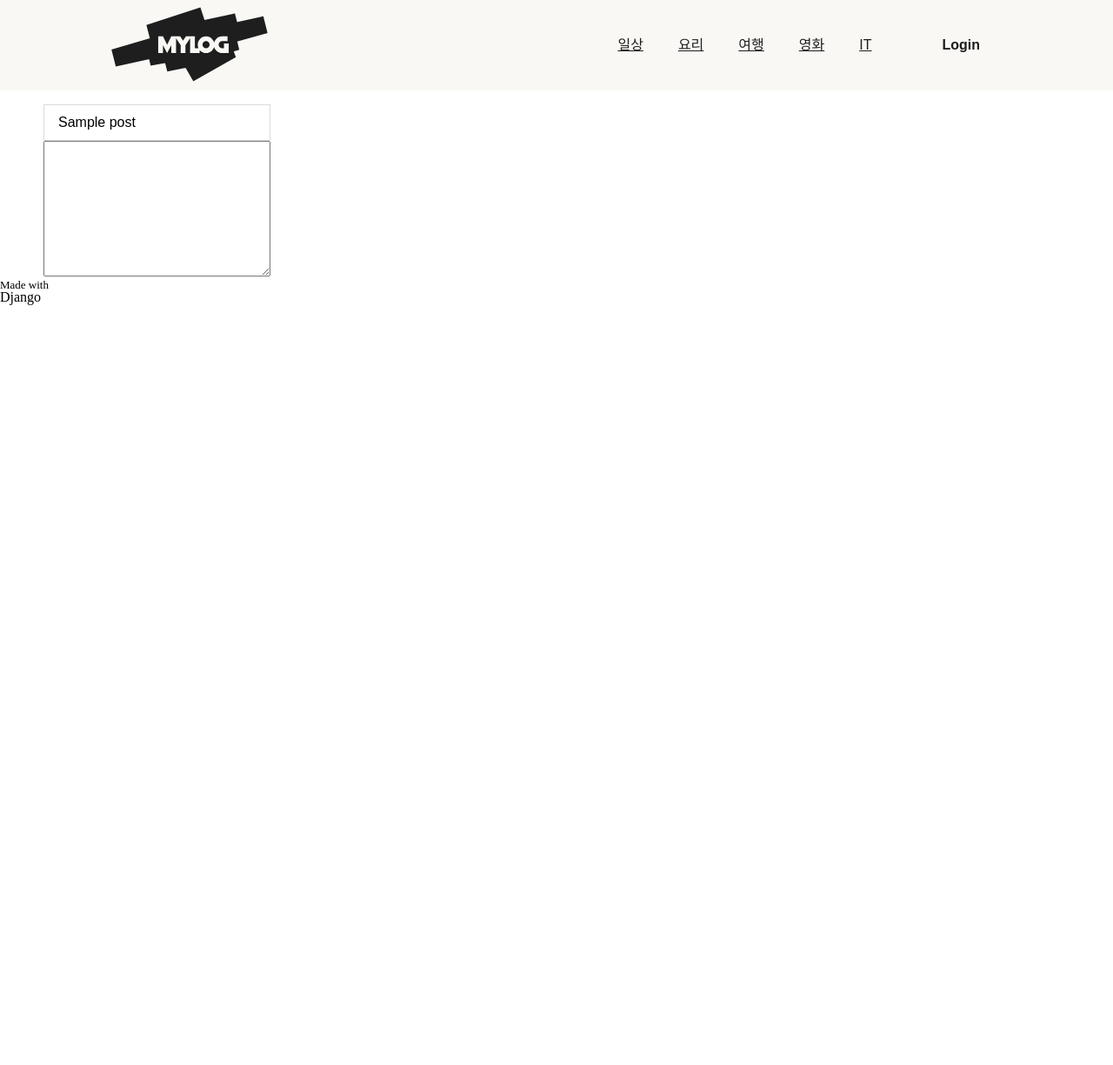
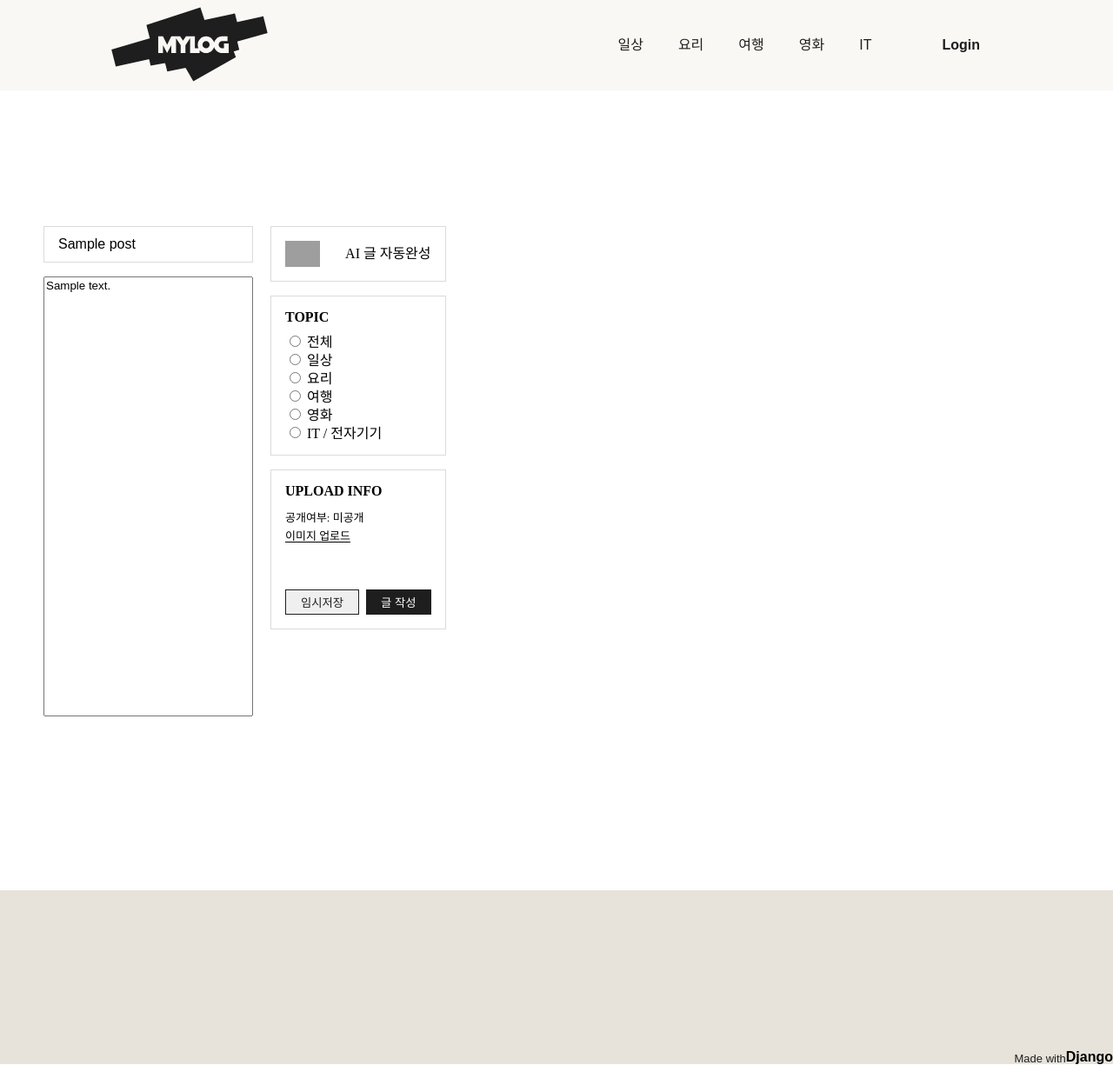
Before and after one commit to ANBambi/django_blog_WhatIsJiho, a Django app: template blog_project/blog_app/templates/write.html in a window 1280 px wide. Shown: the whole page at 87% size. Before the commit the page ends 351 px from the top, so only its background shows below. Run offline with Django 4.2, Linux system fonts and the light colour scheme; the template is opened without the code that fills it: most values are stand-ins (such as "Sample title", 1, 10 or a date in 2020); some libraries are stand-ins or nearby versions; some web fonts are replaced; grey boxes are pictures that could not be loaded.

Commit message:
Feat: write후 DB 저장

```diff
--- a/blog_project/blog_app/static/css/write.css
+++ b/blog_project/blog_app/static/css/write.css
@@ -1,5 +1,7 @@
+@import url('https://cdn.jsdelivr.net/gh/orioncactus/pretendard/dist/web/static/pretendard.css');
+
 * {
-  font-family: 'Pretendard', sans-serif;
+  font-family: Pretendard, sans-serif;
 }
 
 .container{
@@ -19,7 +21,7 @@
   z-index: 999;
   color: #1e1e1e;
   text-decoration: none;
-  font-family: 'Pretendard', sans-serif;
+  font-family: Pretendard, sans-serif;
 }
 
 .nav-container {
@@ -210,13 +212,13 @@ p{
 
 
 /* footer 부분 */
-/* .footer{
+.footer{
   width: 100%;
   background-color: #e7e3da;
   height: 200px;
   display: flex;
   justify-content: end;
-  font-family: 'Pretendard', sans-serif;
+  font-family: Pretendard, sans-serif;
 }
 
 .footer-container{
@@ -231,4 +233,166 @@ p{
 
 span{
   font-weight: bold;
-} */
+}
+
+/* writer */
+
+.post-container{
+  width: 1024px;
+  display: flex;
+  flex-direction: column;
+  justify-content: center;
+  margin: auto;
+  margin-top: 140px;
+  gap: 20px;
+  margin-bottom: 200px;
+}
+
+.big-box{
+  display: flex;
+  flex-direction: column;
+  gap: 20px;
+}
+
+.box{
+  height: 150px;
+  display: flex;
+  border: 1px solid #dbdbdb;
+  padding: 16px;
+  flex-direction: column;
+  justify-content: space-between;
+}
+
+.write-box{
+  display: flex;
+  flex-direction: column;
+}
+
+form{
+  display: flex;
+  flex-direction: row;
+  gap: 20px;
+}
+
+.write-box {
+  flex: 3;
+  display: flex;
+  flex-direction: column;
+  gap: 16px;
+}
+
+
+.post-info-box {
+  flex: 1;
+  display: flex;
+  flex-direction: column;
+  gap: 16px;
+}
+
+.title{
+  border: 1px solid #dbdbdb;
+  padding: 11px 16px;
+  font-size: 16px;
+}
+
+h2{
+  font-size: 16px;
+  font-weight: 700;
+  margin-bottom: 8px;
+}
+
+p{
+  font-size: 13px;
+}
+
+.button-line{
+  font-size: 13px;
+  border-bottom: 1px solid #000;
+  width: fit-content;
+}
+
+.info{
+  display: flex;
+  flex-direction: column;
+  gap: 8px;
+}
+
+.save-box{
+  display: flex;
+  justify-content: space-between;
+  gap: 8px;
+}
+
+.temp-save-button{
+  padding: 4px 17px;
+  border: none;
+  border: 1px solid #1e1e1e;
+  color: #1e1e1e;
+  width: 100%;
+}
+
+.save-button{
+  padding: 4px 17px;
+  border: none;
+  background-color: #1e1e1e;
+  color: #fff;
+  width: 100%;
+}
+
+.delete-button{
+  padding: 4px 17px;
+  border: none;
+  background-color: #ff3f3f;
+  color: #fff;
+  width: 100%;
+}
+
+.temp{
+  border: 1px #1e1e1e solid;
+  background-color: transparent;
+  color: #1e1e1e;
+}
+
+textarea{
+  resize: none;
+  height: 500px;
+}
+
+.blue-box{
+  background-color: #1e1e1e;
+  color: #fff;
+  height: 100px;
+  padding: 20px;
+  display: flex;
+  align-items: end;
+  justify-content: end;
+}
+
+
+a{
+  text-decoration: none;
+}
+
+span{
+  font-weight: 700;
+}
+
+button{
+  cursor: pointer;
+}
+
+.ai-button{
+  display: flex;
+  border: 1px solid #dbdbdb;
+  padding: 16px;
+  align-items: center;
+  justify-content: space-between;
+}
+
+.ai-button img{
+  width: 40px;
+}
+
+.loading-animation img{
+  width: 40px;
+}
--- a/blog_project/blog_app/static/js/write_scripts.js
+++ b/blog_project/blog_app/static/js/write_scripts.js
@@ -1,5 +1,5 @@
 tinymce.init({
-    selector: 'textarea#default',
+    selector: '#content',
     plugins: 'fullscreen',
     toolbar: 'fullscreen',
     width: 800,
--- a/blog_project/blog_app/templates/write.html
+++ b/blog_project/blog_app/templates/write.html
@@ -50,26 +50,106 @@
             </div>
         </div>
     </div>
+
     <div class="content">
-      <div class="text">
+        <div class="post-container">
+            <div class="big-box">
+              <form method="POST" enctype="multipart/form-data">
+                {% csrf_token %}
                 <div class="write-box">
-          <input type="text" id="title" name="title" class="title" placeholder="제목" value="{{ post.title }}"
+                  <input
+                    type="text"
+                    id="title"
+                    name="title"
+                    class="title"
+                    placeholder="제목"
+                    value="{{ post.title }}"
                   />
+
+
+                  <textarea
+                    id="content"
+                    name="content"
+                  >{{ post.content}}</textarea>
+
                 </div>
-        <form action="" method="post">
-          <textarea name="textarea" id="default" cols="30" rows="10"></textarea>
+                <div class="post-info-box">
+                  <button type="button" id="aiAutocompleteButton" class="ai-button">
+                    <img id="ai-img" src="{% static 'img/ai.svg' %}" alt="AI 아이콘" />
+                    <div id="loading-animation" style="display: none;">
+                      <img src="{% static 'img/loading.gif' %}" alt="로딩 중" />
+                    </div>
+                    AI 글 자동완성
+                  </button>
+
+                  <div class="box">
+                    <h2>TOPIC</h2>
+                    <div>
+                      <input type="radio" id="all" name="topic" value="전체" {% if topic == '전체' %}checked{% endif %} />
+                      <label for="all">전체</label>
+                    </div>
+                    <div>
+                        <input type="radio" id="daily" name="topic" value="일상" {% if topic == '일상' %}checked{% endif %}/>
+                        <label for="daily">일상</label>
+                    </div>
+                    <div>
+                      <input type="radio" id="cooking" name="topic" value="요리" {% if topic == '요리' %}checked{% endif %}//>
+                      <label for="cooking">요리</label>
+                    </div>
+                    <div>
+                      <input type="radio" id="travel" name="topic" value="여행" {% if topic == '여행' %}checked{% endif %}//>
+                      <label for="travel">여행</label>
+                    </div>
+                    <div>
+                      <input type="radio" id="movie" name="topic" value="영화" {% if topic == '영화' %}checked{% endif %}//>
+                      <label for="movie">영화</label>
+                    </div>
+                    <div>
+                      <input type="radio" id="it" name="topic" value="IT" {% if topic == 'IT' %}checked{% endif %}//>
+                      <label for="it">IT / 전자기기</label>
+                    </div>
+                  </div>
+                  <div class="box">
+                    <div class="info">
+                      <h2>UPLOAD INFO</h2>
+                      <p>공개여부: {% if edit_mode %}전체공개{% else %}미공개{% endif %}</p>
+                      <input type="file" name="file" id="imageUpload" style="display:none;">
+                      <button type="button" class="button-line" onclick="document.getElementById('imageUpload').click();">이미지 업로드</button>
+                    </div>
+                    <div class="save-box">
+                      {% if edit_mode %}
+                        <input
+                          type="submit"
+                          name="delete-button"
+                          class="delete-button"
+                          value="삭제"
+                        />
+                        <input
+                          type="submit"
+                          class="save-button"
+                          value="수정"
+                        />
+
+                      {% else %}
+                      <input type="submit" name="temp-save-button" class="temp-save-button" value="임시저장" />
+                      <input type="submit" name="save-button" class="save-button" value="글 작성" />
+                      {% endif %}
+                    </div>
+                  </div>
+                </div>
+
         </form>
       </div>
 
+    </div>
 </div>
 <div class="footer">
     <div class="footer-container">
         <p>Made with</p><span>Django</span>
     </div>
 </div>
-  </div>
 
+</body>
 <script src="{% static 'tinymce/tinymce.min.js' %}"></script>
 <script src="{% static 'js/write_scripts.js' %}"></script>
-</body>
 </html>
```
Also changed, not shown: blog_project/blog_app/models.py (+5 -2 lines), blog_project/blog_app/migrations/0004_post_author_post_topic_post_views.py (added). Lines whose indentation alone changed are shown as unchanged.
